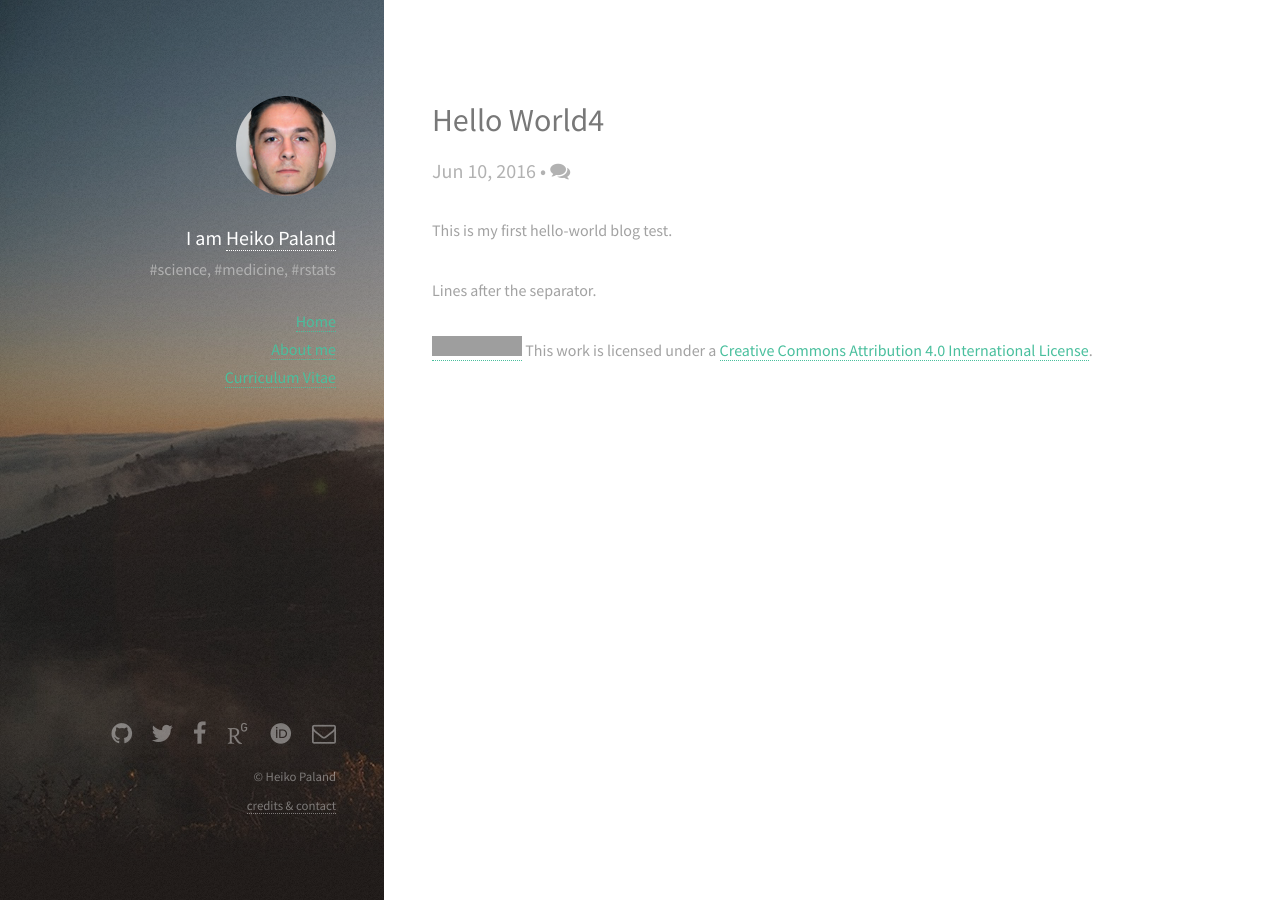
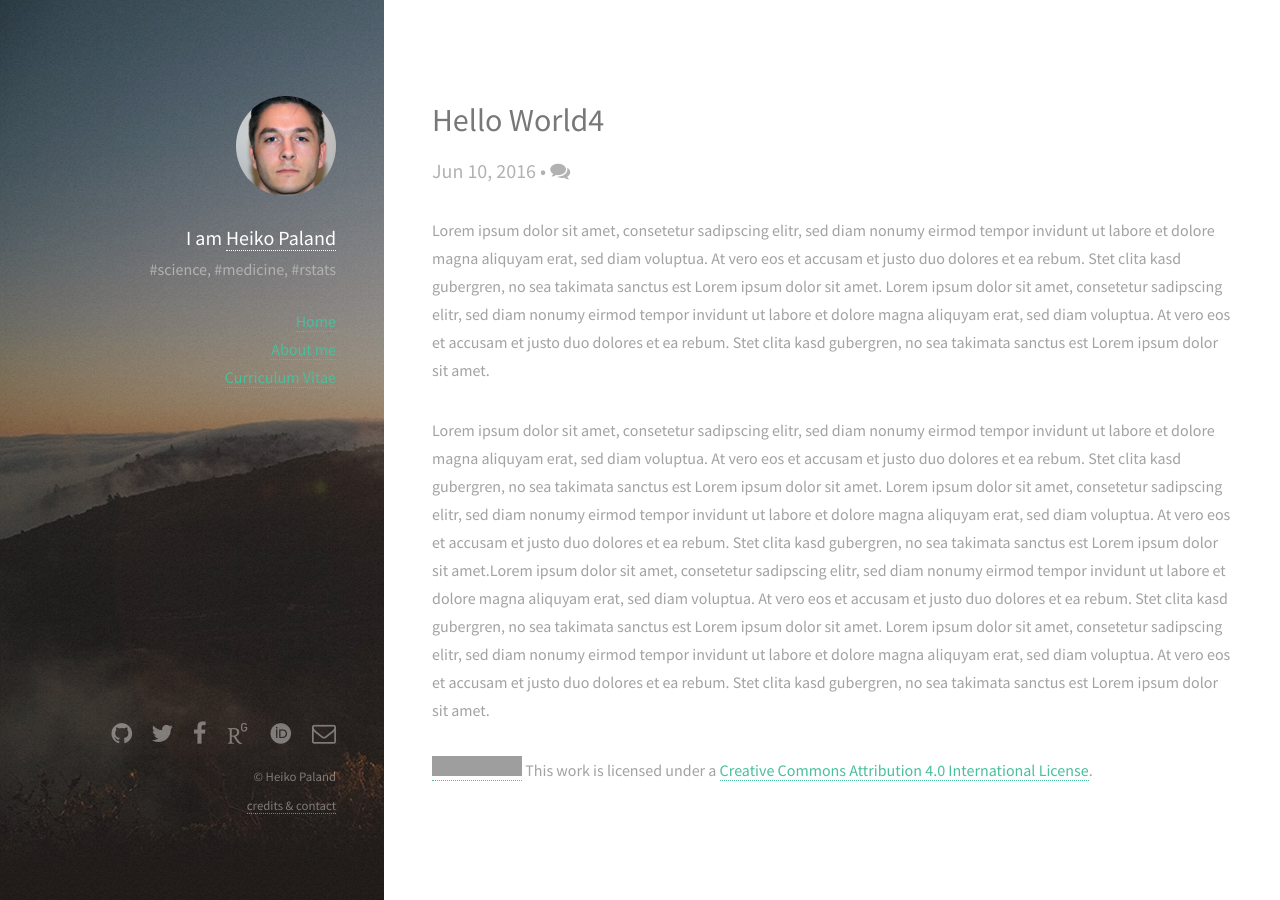
Before and after one commit to old-jekyll-templates/Strata-Jekyll-Theme, a Jekyll site: the page built from _posts/2016-06-10-testpost-own.md, in a window 1280 px wide. Built offline with Jekyll 4.4.1, drawn with Linux system fonts in a browser that asks for light colours; some web fonts are replaced; comment, search, counter and statistics services are not loaded; grey boxes are pictures that could not be loaded.

Commit message:
lorem ipsum

```diff
--- a/_posts/2016-06-10-testpost-own.md
+++ b/_posts/2016-06-10-testpost-own.md
@@ -4,8 +4,7 @@
 comments: true
 license: cc-by
 ---
-This is my first hello-world blog test.
-
+Lorem ipsum dolor sit amet, consetetur sadipscing elitr, sed diam nonumy eirmod tempor invidunt ut labore et dolore magna aliquyam erat, sed diam voluptua. At vero eos et accusam et justo duo dolores et ea rebum. Stet clita kasd gubergren, no sea takimata sanctus est Lorem ipsum dolor sit amet. Lorem ipsum dolor sit amet, consetetur sadipscing elitr, sed diam nonumy eirmod tempor invidunt ut labore et dolore magna aliquyam erat, sed diam voluptua. At vero eos et accusam et justo duo dolores et ea rebum. Stet clita kasd gubergren, no sea takimata sanctus est Lorem ipsum dolor sit amet.
 <!--more-->
 
-Lines after the separator.
+Lorem ipsum dolor sit amet, consetetur sadipscing elitr, sed diam nonumy eirmod tempor invidunt ut labore et dolore magna aliquyam erat, sed diam voluptua. At vero eos et accusam et justo duo dolores et ea rebum. Stet clita kasd gubergren, no sea takimata sanctus est Lorem ipsum dolor sit amet. Lorem ipsum dolor sit amet, consetetur sadipscing elitr, sed diam nonumy eirmod tempor invidunt ut labore et dolore magna aliquyam erat, sed diam voluptua. At vero eos et accusam et justo duo dolores et ea rebum. Stet clita kasd gubergren, no sea takimata sanctus est Lorem ipsum dolor sit amet.Lorem ipsum dolor sit amet, consetetur sadipscing elitr, sed diam nonumy eirmod tempor invidunt ut labore et dolore magna aliquyam erat, sed diam voluptua. At vero eos et accusam et justo duo dolores et ea rebum. Stet clita kasd gubergren, no sea takimata sanctus est Lorem ipsum dolor sit amet. Lorem ipsum dolor sit amet, consetetur sadipscing elitr, sed diam nonumy eirmod tempor invidunt ut labore et dolore magna aliquyam erat, sed diam voluptua. At vero eos et accusam et justo duo dolores et ea rebum. Stet clita kasd gubergren, no sea takimata sanctus est Lorem ipsum dolor sit amet.
```
